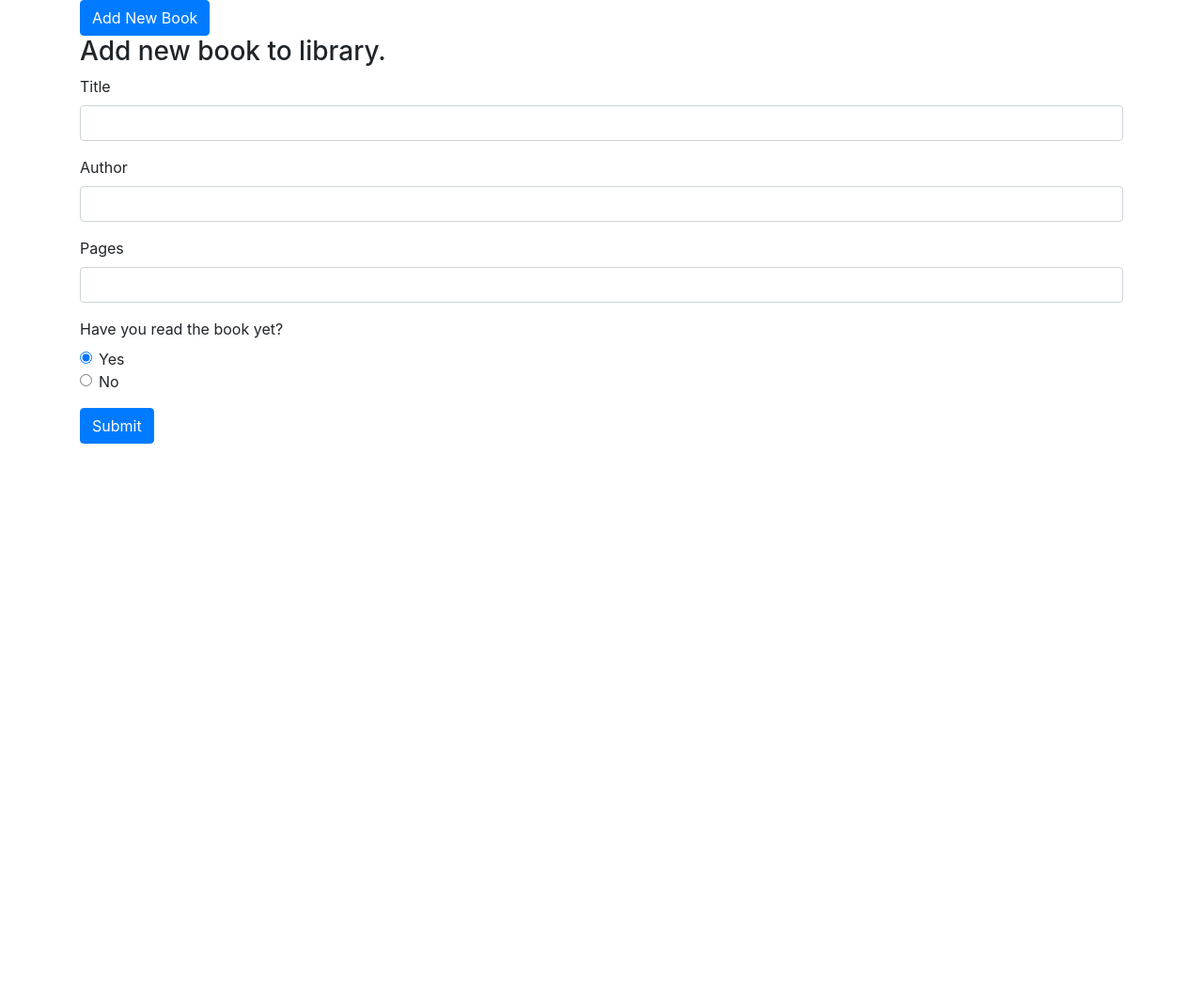
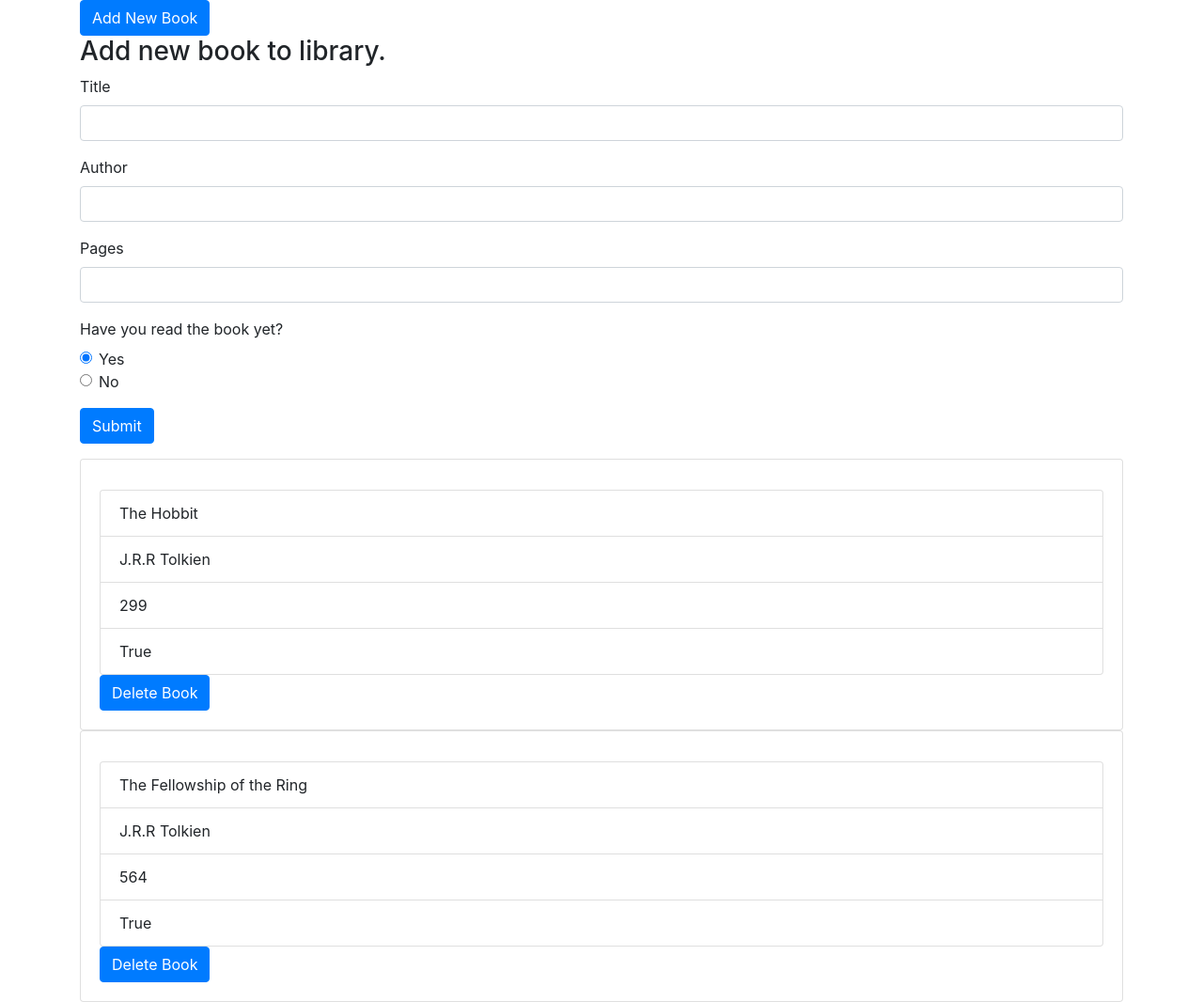
Before and after one commit to amundskm/book, a plain HTML site: page index.html in a window 1280 px wide. Shown: the whole page at 94% size. Before the commit the page ends 800 px from the top, so only its background shows below. Drawn offline with nearby package versions, Linux system fonts and the light colour scheme.

Commit message:
Show all books in Library

```diff
--- a/book.js
+++ b/book.js
@@ -18,35 +18,44 @@ function book(title, author, pages, read){
 // Add Book to myLibrary
   // event listener on addBook button, show form.
 function addBookToLibrary(title, author, pages, read){
+  let newBook = new book(title, author, pages, read)
   // when the html form for an new book is submitted, add the book to mylibary,
-  myLibary.push(book(title, author, pages, read))
+  myLibrary.push(newBook);
   // hide new book form
 }
 // Show Each Book in myLibary on webpage
 
 function updateLibrary(){
 
-  cardContainer = document.querySelector(#newBookCards)
-
-  for (book in myLibrary){
-    let template = '
-      <div class="card">
+  cardContainer = document.querySelector("#newBookCards");
+  console.log(myLibrary)
+  for (index in myLibrary){
+    var template = `
+     <div class="card">
         <div class="card-body">
           <h5 class="card-title" id="book-title"></h5>
           <ul class= "list-group">
-            <li class="list-group-item book-element-title">#{book.title}</li>
-            <li class="list-group-item book-element-author">#{book.author}</li>
-            <li class="list-group-item book-element-pages">#{book.pages}</li>
-            <li class="list-group-item book-element-read">#{book.read}</li>
+            <li class="list-group-item book-element-title">${myLibrary[index].title}</li>
+            <li class="list-group-item book-element-author">${myLibrary[index].author}</li>
+            <li class="list-group-item book-element-pages">${myLibrary[index].pages}</li>
+            <li class="list-group-item book-element-read">${myLibrary[index].read}</li>
+          </ul>
+          <button type="submit" class="btn btn-primary" id="deleteBookBtn">Delete Book</button>
         </div>
-      </div>
-    ';
-    cardContainer.appendChild(template)
+      </div>`
+
+
+    newDiv = document.createElement("DIV")
+    newDiv.className = "book-card"
+    cardContainer.appendChild(newDiv)
+    newDiv.innerHTML = template;
   }
-
 }
 // Add Button to Remove any Book in myLibary
 
 // Add Button to Change any Book Status to Read
 
 // Optional
+addBookToLibrary("The Hobbit", "J.R.R Tolkien", 299, "True");
+addBookToLibrary("The Fellowship of the Ring", "J.R.R Tolkien", 564, "True");
+updateLibrary()
--- a/index.html
+++ b/index.html
@@ -33,13 +33,13 @@
           <div class="form-group">
             <label>Have you read the book yet?</label>
             <div class="form-check">
-              <input class="form-check-input" type="radio" name="exampleRadios" id="exampleRadios1" value="option1" checked>
+              <input class="form-check-input" type="radio" name="exampleRadios" id="exampleRadios1" value="True" checked>
               <label class="form-check-label" for="exampleRadios1">
                 Yes
               </label>
             </div>
             <div class="form-check">
-              <input class="form-check-input" type="radio" name="exampleRadios" id="exampleRadios2" value="option2">
+              <input class="form-check-input" type="radio" name="exampleRadios" id="exampleRadios2" value="False">
               <label class="form-check-label" for="exampleRadios2">
                 No
               </label>
```
